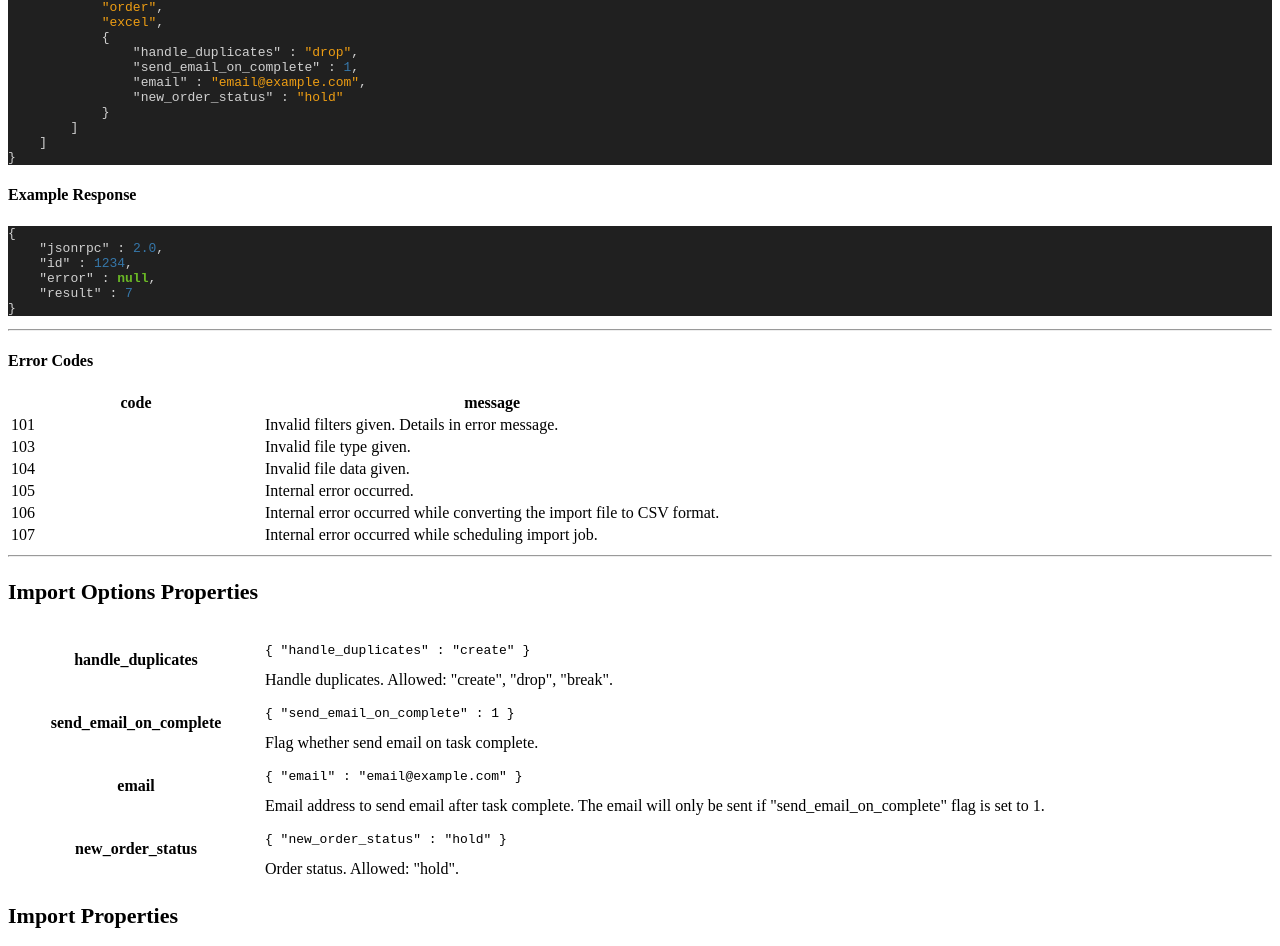
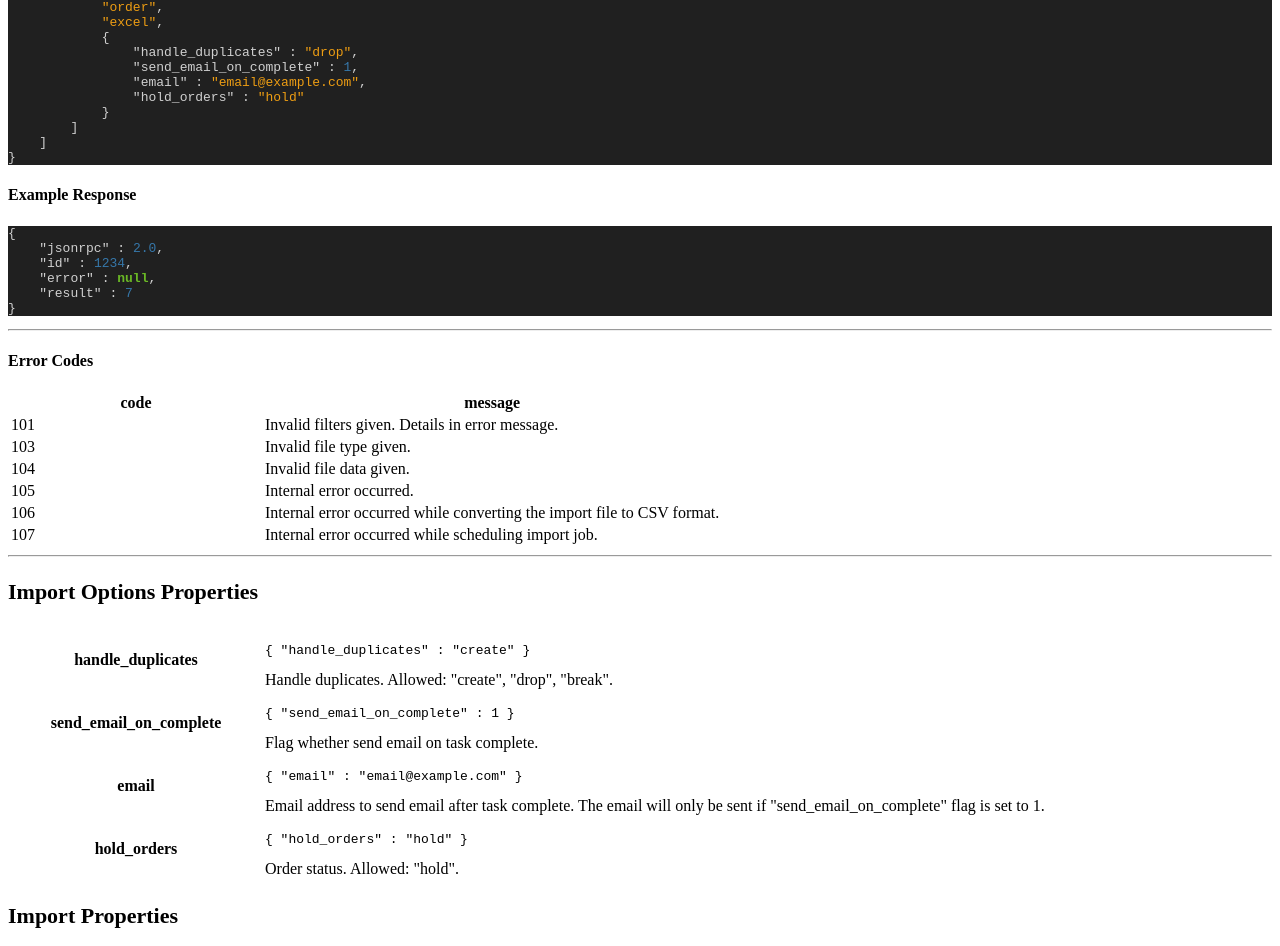
Before and after one commit to ShipStream/shipstream.github.io, a Jekyll site: the page built from _posts/2015-04-30-import.md, in a window 1280 px wide and 1400 px high, scrolled down 3783 px. Shown: the part 170-1116 px from the top of the window. Built offline with Jekyll 4.4.1, drawn with Linux system fonts in a browser that asks for light colours; a style sheet for code colours, icons or effects is not loaded.

Commit message:
DEV-2004 Simplify Import Tasks - Remove Logstash
 - new_order_status replaced via hold_orders

Ticket:https://app.clickup.com/t/2304761/DEV-2004

```diff
--- a/_posts/2015-04-30-import.md
+++ b/_posts/2015-04-30-import.md
@@ -252,7 +252,7 @@ The internal import id.
                 "handle_duplicates" : "drop",
                 "send_email_on_complete" : 1,
                 "email" : "email@example.com",
-                "new_order_status" : "hold"
+                "hold_orders" : "hold"
             }
         ]
     ]
@@ -313,9 +313,9 @@ The internal import id.
         </td>
     </tr>
     <tr>
-        <th>new_order_status</th>
+        <th>hold_orders</th>
         <td>
-            <pre><code>{ "new_order_status" : "hold" }</code></pre>
+            <pre><code>{ "hold_orders" : "hold" }</code></pre>
             Order status. Allowed: "hold".
         </td>
     </tr>
```
